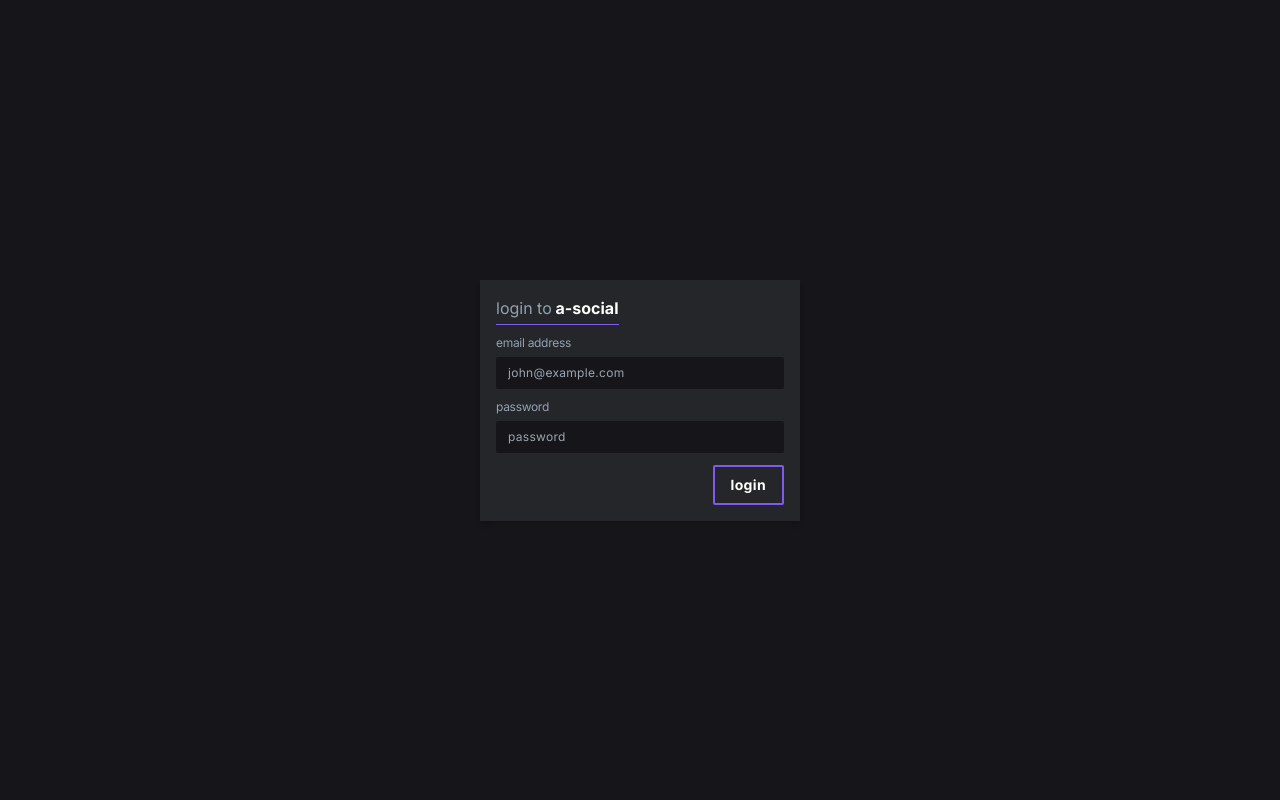
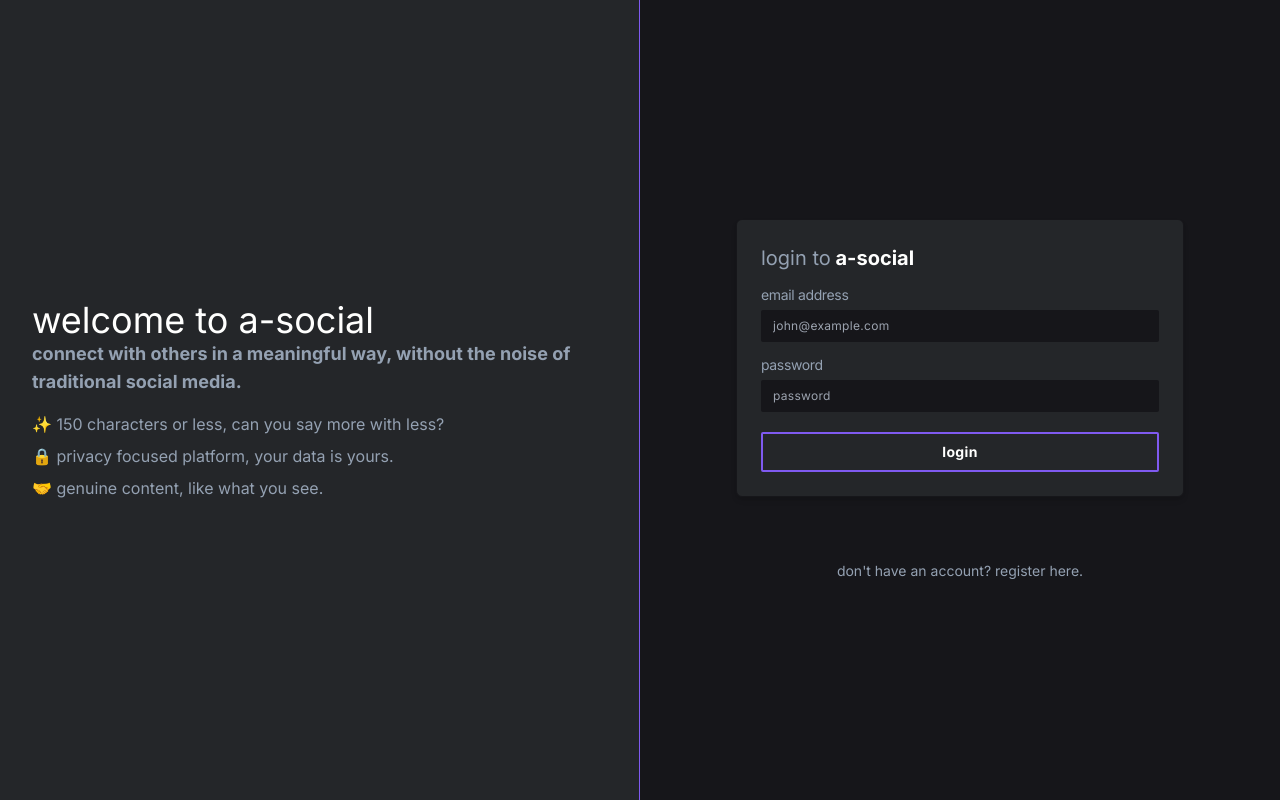
Before and after one commit to davies-jack/a-social-thing, a Next.js app: page /auth/login in a window 1280 px wide. Built offline with nearby package versions, Linux system fonts and the light colour scheme.

Commit message:
Refactor login for error handling

```diff
--- a/src/app/auth/login/page.tsx
+++ b/src/app/auth/login/page.tsx
@@ -1,37 +1,48 @@
 "use client";
 
 import Button from "@/components/Button";
+import Error from "@/components/Error";
 import InputField from "@/components/InputField";
 import { useAuth } from "@/contexts/AuthContext";
+import Link from "next/link";
 import { useRouter } from "next/navigation";
 
 import React, { FormEvent, useState } from "react";
 
-export default function LoginPage() {
-  const { login } = useAuth();
-  const router = useRouter();
-  const [email, setEmail] = useState("");
-  const [password, setPassword] = useState("");
+function LoginForm({
+  email,
+  setEmail,
+  password,
+  setPassword,
+  handleSubmit,
+  isLoading,
+  error,
+}: {
+  email: string;
+  setEmail: (email: string) => void;
+  password: string;
+  setPassword: (password: string) => void;
+  handleSubmit: (e: FormEvent) => void;
+  isLoading: boolean;
+  error: string | null;
+}) {
+  return (
+    <form onSubmit={handleSubmit} className="w-full max-w-md">
+      <div className="flex flex-col gap-1 items-start bg-bg-secondary p-6 rounded-md border border-bg-card shadow-md">
+        <h1 className={
+            `font-bold text-headline-text text-xl
+            ${error ? "pb-0" : "pb-3"}
+            `
+        }>
+          <span className="text-paragraph-text font-normal">login to</span>{" "}
+          a-social
+        </h1>
+        {error && <Error message={error} className="my-2" />}
 
-  const handleSubmit = async (e: FormEvent) => {
-    e.preventDefault();
-    try {
-      await login(email, password);
-      router.push("/dashboard");
-    } catch (error) {
-      // TODO: handle error
-      console.error("Login error:", error);
-    }
-  };
-
-  return (
-    <form onSubmit={handleSubmit}>
-      <div className="flex flex-col items-center justify-center h-screen">
-        <div className="container flex flex-col gap-1 items-start bg-bg-secondary p-4 shadow-md w-full md:w-1/4">
-          <h1 className="font-bold text-headline-text border-b border-bg-button mb-2 pb-1">
-            <span className="text-paragraph-text font-normal">login to</span> a-social
-          </h1>
-          <label htmlFor="email" className="text-paragraph-text text-xs leading-none tracking-tight mb-1">
+        <label
+          htmlFor="email"
+          className="text-paragraph-text text-sm leading-none tracking-tight mb-1"
+        >
           email address
         </label>
         <InputField
@@ -40,9 +51,10 @@ export default function LoginPage() {
           onChange={(e) => setEmail(e.target.value)}
           placeholder="john@example.com"
         />
+
         <label
           htmlFor="password"
-            className="mt-2 text-paragraph-text text-xs leading-none tracking-tight mb-1"
+          className="mt-3 text-paragraph-text text-sm leading-none tracking-tight mb-1"
         >
           password
         </label>
@@ -52,9 +64,96 @@ export default function LoginPage() {
           onChange={(e) => setPassword(e.target.value)}
           placeholder="password"
         />
-          <Button label="login" className="mt-2" />
-        </div>
+
+        <Button
+          label="login"
+          className={`
+            mt-4 w-full
+        `}
+          disabled={isLoading}
+        />
       </div>
     </form>
   );
 }
+
+function RegisterForm() {
+  return <></>;
+}
+
+export default function LoginPage() {
+  const { login } = useAuth();
+
+  const router = useRouter();
+
+  const [isLogin, setIsLogin] = useState(true);
+  const [isLoading, setIsLoading] = useState(false);
+  const [error, setError] = useState<string | null>(null);
+
+  const [email, setEmail] = useState("");
+  const [password, setPassword] = useState("");
+
+  const [username, setUsername] = useState("");
+  const [passwordConfirm, setPasswordConfirm] = useState("");
+
+  const handleSubmit = async (e: FormEvent) => {
+    e.preventDefault();
+    try {
+      setIsLoading(true);
+      const loginResponse: {
+        message: string;
+        error: boolean;
+      } = await login(email, password);
+
+      if (!loginResponse.error) {
+        router.push("/dashboard");
+      } else {
+        setError(loginResponse.message);
+      }
+    } catch (error: unknown) {
+      setError((error as Error).message || "An error occurred");
+    } finally {
+      setIsLoading(false);
+    }
+  };
+
+  return (
+    <div className="flex h-screen">
+      <div className="hidden md:flex md:w-1/2 bg-bg-secondary p-8 flex-col justify-center border-r border-bg-button">
+        <h1 className="text-4xl text-headline-text">welcome to a-social</h1>
+        <p className="text-paragraph-text text-lg mb-4 font-bold">
+          connect with others in a meaningful way, without the noise of
+          traditional social media.
+        </p>
+        <ul className="text-paragraph-text space-y-2">
+          <li>✨ 150 characters or less, can you say more with less?</li>
+          <li>🔒 privacy focused platform, your data is yours.</li>
+          <li>🤝 genuine content, like what you see.</li>
+        </ul>
+      </div>
+
+      <div className="w-full md:w-1/2 flex flex-col gap-12 items-center justify-center p-4">
+        {isLogin ? (
+          <LoginForm
+            email={email}
+            setEmail={setEmail}
+            password={password}
+            setPassword={setPassword}
+            handleSubmit={handleSubmit}
+            isLoading={isLoading}
+            error={error}
+          />
+        ) : (
+          <RegisterForm />
+        )}
+
+        <span className="text-paragraph-text text-sm mt-4">
+          {isLogin ? "don't have an account?" : "already have an account?"}{" "}
+          <span onClick={() => setIsLogin(!isLogin)} className="cursor-pointer">
+            {isLogin ? "register" : "login"} here.
+          </span>
+        </span>
+      </div>
+    </div>
+  );
+}
--- a/src/contexts/AuthContext.tsx
+++ b/src/contexts/AuthContext.tsx
@@ -4,7 +4,10 @@ import { createContext, useContext, useState } from 'react';
 
 interface AuthContextType {
     isAuthenticated: boolean;
-    login: (email: string, password: string) => Promise<void>;
+    login: (email: string, password: string) => Promise<{
+        message: string;
+        error: boolean;
+    }>;
     logout: () => Promise<void>;
 }
 
@@ -13,7 +16,10 @@ const AuthContext = createContext<AuthContextType>({} as AuthContextType);
 export function AuthProvider({ children }: { children: React.ReactNode }) {
     const [isAuthenticated, setIsAuthenticated] = useState(false);
 
-    const login = async (email: string, password: string) => {
+    const login = async (email: string, password: string) : Promise<{
+        message: string;
+        error: boolean;
+    }> => {
         const res = await fetch('/api/auth/login', {
             method: 'POST',
             headers: { 'Content-Type': 'application/json' },
@@ -21,10 +27,18 @@ export function AuthProvider({ children }: { children: React.ReactNode }) {
         });
 
         if (!res.ok) {
-            throw new Error('Login failed');
+            const { message } = await res.json();
+            return {
+                message,
+                error: true,
+            }
         }
 
         setIsAuthenticated(true);
+        return {
+            message: "Login successful",
+            error: false,
+        }
     };
 
     const logout = async () => {
```
Lines whose indentation alone changed are shown as unchanged.
